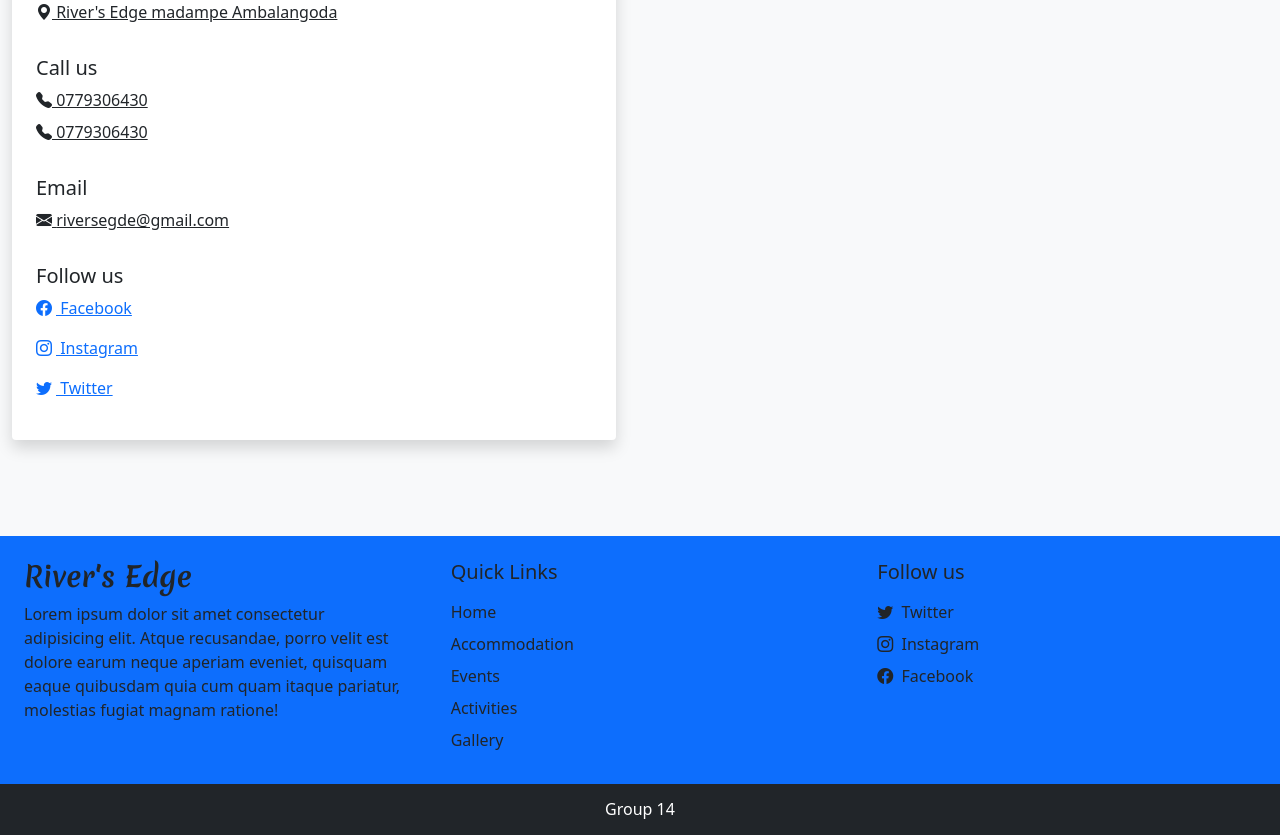
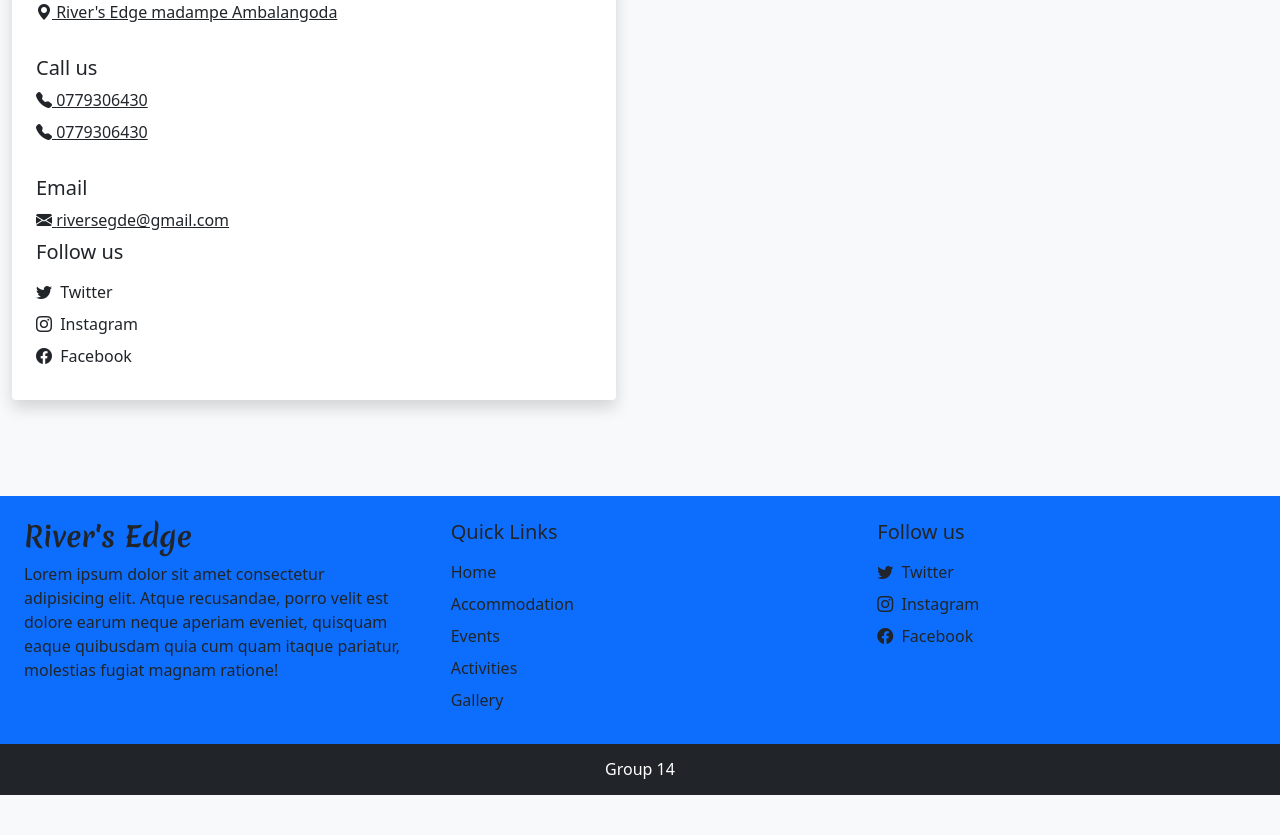
Before and after one commit to SandeepaMapa/HB, a PHP site: page /contact.php in a window 1280 px wide. Shown: the part 670-1505 px from the top of the page. After the commit the page ends 1465 px from the top, so only its background shows below. Run offline with PHP 8.4, Linux system fonts and the light colour scheme; some libraries are stand-ins or nearby versions.

Commit message:
update info

```diff
--- a/contact.php
+++ b/contact.php
@@ -52,28 +52,17 @@ Lorem ipsum dolor sit amet consectetur adipisicing elit.
      <i class="bi bi-envelope-fill"> </i> riversegde@gmail.com
      </a>
 
-     <h5 class="mt-4">Follow us</h5>
-     <a href="#" class="d-inline-block mb-3"
-     <span calss="badge bg-light text-dark fs-6 p-2">
-      <i class= "bi bi-facebook me-1"></i> Facebook
-    </span>
-    </a>
+     <h5 class="mb-3">Follow us</h5>
+      <a href="#" class="d-inline-block text-dark text-decoration-none mb-2">
+          <i class="bi bi-twitter me-1 "></i> Twitter
+      </a><br>
+      <a href="#" class="d-inline-block text-dark text-decoration-none mb-2">
+        <i class="bi bi-instagram me-1 "></i> Instagram
+    </a><br>
+    <a href="#" class="d-inline-block text-dark text-decoration-none mb-2">
+      <i class="bi bi-facebook me-1 "></i> Facebook
+  </a>
 
-    <br>
-
-    <a href="#" class="d-inline-block mb-3"
-     <span calss="badge bg-light text-dark fs-6 p-2">
-      <i class= "bi bi-instagram me-1"></i> Instagram
-    </span>
-    </a>
-
-    <br>
-
-    <a href="#" class="d-inline-block mb-3"
-     <span calss="badge bg-light text-dark fs-6 p-2">
-      <i class= "bi bi-twitter me-1"></i> Twitter
-    </span>
-    </a>
 
 </div>
 </div>
```
